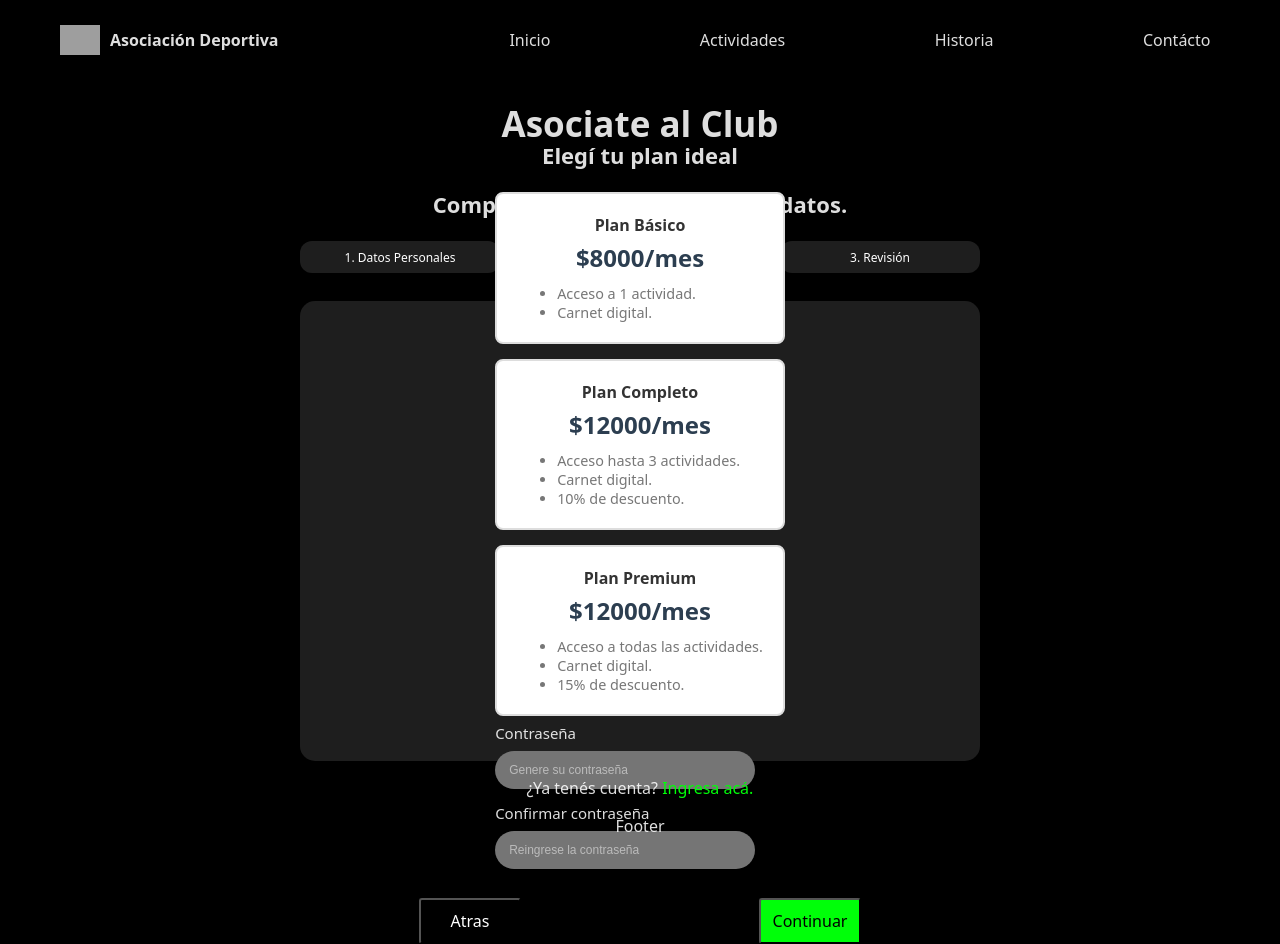
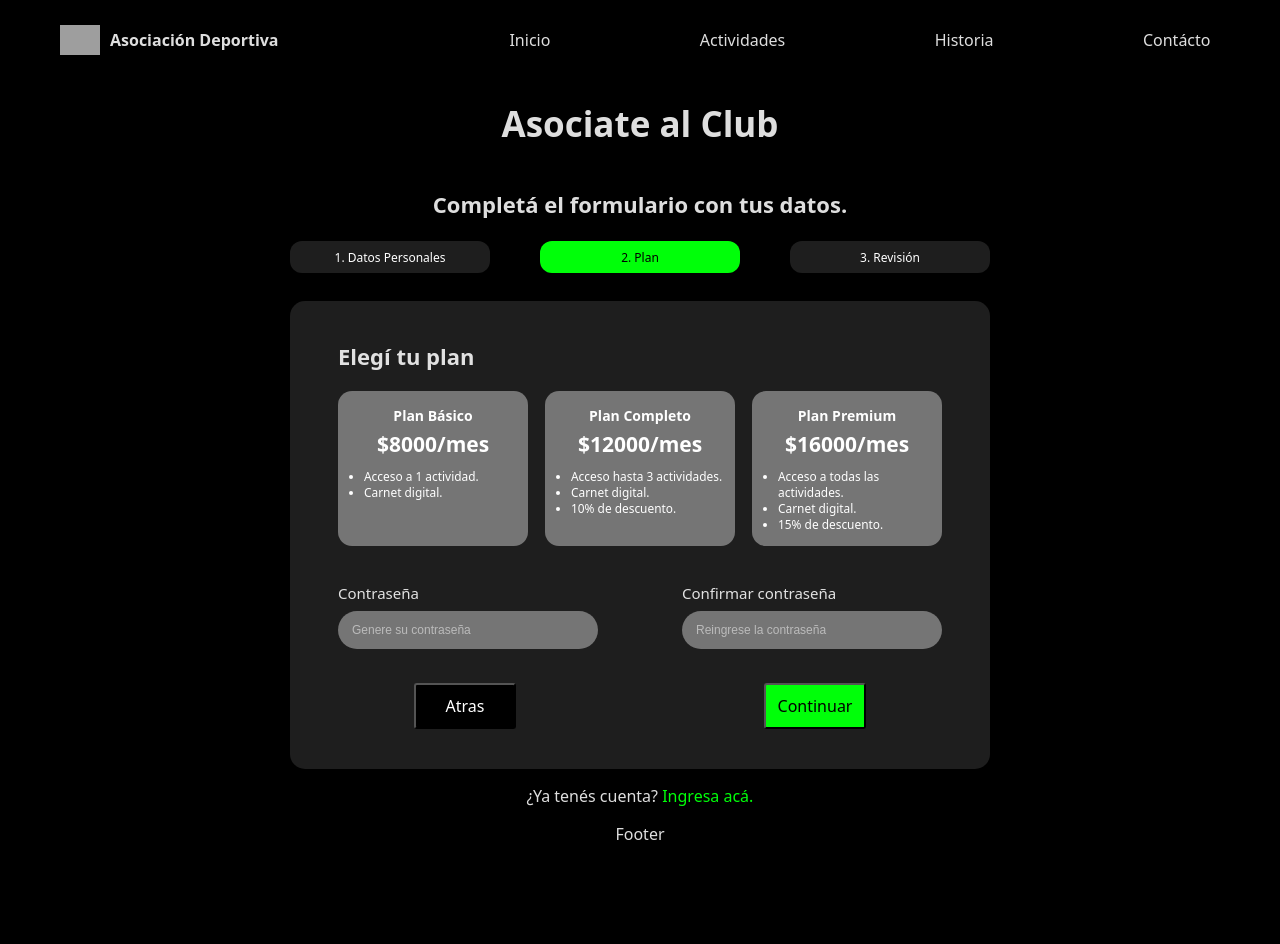
Before and after one commit to JuanPabloRomero00/SAD, a React (Vite) app in the folder frontend/: page /signup in a window 1280 px wide. Both pictures are taken after a click on the button "2. Plan". Shown: the top 944 px of the page. Built offline with nearby package versions, Linux system fonts and the light colour scheme; grey boxes are pictures that could not be loaded.

Commit message:
Fix de estilos

```diff
--- a/frontend/src/index.css
+++ b/frontend/src/index.css
@@ -78,7 +78,7 @@ button:focus-visible {
   height: 100%;
 }
 
-.mainContainer{
+.mainContainer {
   display: flex;
   flex-direction: column;
   align-items: center;
@@ -91,16 +91,16 @@ button:focus-visible {
   display: flex;
   flex-direction: column;
   width: 100%;
-  max-width: 680px;
-  min-width: 680px;
+  max-width: 700px;
+  min-width: 700px;
 }
 
-.formTitle{
+.formTitle {
   font-size: 35px;
   margin: 20px;
 }
 
-.subTitle{
+.subTitle {
   font-size: 22px;
 }
 
@@ -110,17 +110,18 @@ button:focus-visible {
   height: 60px;
 }
 
- .formData {
+.formData {
   background-color: #1e1e1e;
-  height: 460px;
+  min-height: 380px;
+  padding: 40px 0;
   border-radius: 15px;
   display: flex;
   flex-direction: row;
   flex-wrap: wrap;
   justify-content: space-evenly;
   width: 100%;
-  align-content: center;
-  min-width: 680px;
+  align-content: flex-start;
+  min-width: 700px;
 }
 
 .formGroup {
@@ -166,7 +167,7 @@ button:focus-visible {
 }
 
 
-.stepButton:focus{
+.stepButton:focus {
   outline: none;
   border: none;
 }
@@ -206,7 +207,7 @@ button:focus-visible {
   border-radius: 3px;
 }
 
-.formReturn{
+.formReturn {
   font-weight: 500;
 }
 
@@ -214,59 +215,87 @@ button:focus-visible {
   color: #00ff09;
 }
 
+.planContainer {
+  display: flex;
+  flex-direction: column;
+  justify-self: flex-start;
+  align-self: flex-start;
+  height: 320px;
+  width: 100%;
+  padding: 0 48px;
+}
+
+.subTitlePlan {
+  font-size: 22px;
+  padding: 0;
+  margin: 0;
+  margin-bottom: 20px;
+  align-self: start;
+}
+
 .planCardsContainer {
   display: flex;
-  flex-direction: column; /* Apila las cards verticalmente */
-  gap: 15px; /* Espacio entre las cards */
-  margin-top: 20px;
+  width: 100%;
+  height: 200px;
+  justify-content: space-between;
 }
 
 /* Estilo base de cada card */
 .planCard {
-  border: 2px solid #ddd;
-  border-radius: 8px;
-  padding: 20px;
+  padding: 15px 0;
+  box-sizing: border-box;
+  display: flex;
+  width: 190px;
+  height: 155px;
+  font-size: 14px;
   cursor: pointer;
+  border-radius: 14px;
   transition: all 0.2s ease-in-out;
-  background-color: #fff;
+  background-color: #757575;
+  color: #FFFFFF;
+  flex-direction: column;
 }
 
 /* Efecto al pasar el mouse sobre una card no seleccionada */
 .planCard:not(.selected):hover {
   border-color: #aaa;
-  transform: translateY(-3px);
+  transform: translateY(-2px);
   box-shadow: 0 4px 12px rgba(0, 0, 0, 0.08);
 }
 
 /* Estilo de la card CUANDO ESTÁ SELECCIONADA */
 .planCard.selected {
-  background-color: #e7f3ff; /* Un fondo azulado muy suave */
-  border-color: #3498db;     /* Borde azul más fuerte */
-  box-shadow: 0 4px 15px rgba(52, 152, 219, 0.2);
-  transform: scale(1.02); /* La hace un poquito más grande */
+  background-color: #464646;
+  /* Un fondo azulado muy suave */
+  border-color: #ffffff;
+  /* Borde azul más fuerte */
+  box-shadow: 0 2px 15px rgba(42, 255, 53, 0.2);
+  transform: scale(1.02);
+  /* La hace un poquito más grande */
 }
 
 /* Estilos para el texto dentro de las cards */
 .planName {
   margin: 0 0 5px 0;
-  color: #333;
 }
 
 .planPrice {
   margin: 0 0 10px 0;
   font-size: 1.5em;
   font-weight: bold;
-  color: #2c3e50;
-}
-
-/* El precio cambia de color en la card seleccionada */
-.planCard.selected .planPrice {
-  color: #3498db;
 }
 
 .planDescription {
   margin: 0;
+  padding: 0 0 0 26px;
   text-align: left;
-  font-size: 0.9em;
-  color: #777;
+  font-size: 0.85em;
+  font-weight: 500;
 }
+
+.passContainer {
+  display: flex;
+  justify-content: space-between;
+  height: 100px;
+  align-items: center;
+}
--- a/frontend/src/pages/Signup.jsx
+++ b/frontend/src/pages/Signup.jsx
@@ -16,7 +16,7 @@ const plans = [
     ]
   },
   {
-    id: 'premium', name: 'Plan Premium', price: 12000, description: [
+    id: 'premium', name: 'Plan Premium', price: 16000, description: [
       'Acceso a todas las actividades.',
       'Carnet digital.',
       '15% de descuento.'
@@ -98,8 +98,8 @@ const Step2 = ({ data, handleChange, selectedPlan, onPlanSelect }) => {
 
   return (
     <>
-      <div>
-        <h3 className='subTitle'>Elegí tu plan ideal</h3>
+      <div className='planContainer'>
+        <h3 className='subTitlePlan'>Elegí tu plan</h3>
         <div className='planCardsContainer'>
           {plans.map((plan) => (
             <div
@@ -117,7 +117,7 @@ const Step2 = ({ data, handleChange, selectedPlan, onPlanSelect }) => {
             </div>
           ))}
         </div>
-
+        <div className='passContainer'>
           <div className='formGroup'>
             <label className='formLabel' htmlFor='password'>Contraseña</label>
             <input id='password' className='formInput' placeholder='Genere su contraseña' type='text'
@@ -128,6 +128,7 @@ const Step2 = ({ data, handleChange, selectedPlan, onPlanSelect }) => {
           <div className='formGroup'>
             <label className='formLabel' htmlFor='passConfirm'>Confirmar contraseña</label>
             <input id='passConfirm' className='formInput' placeholder='Reingrese la contraseña' type='text' />
+          </div>
         </div>
       </div>
     </>
```
Lines whose indentation alone changed are shown as unchanged.
